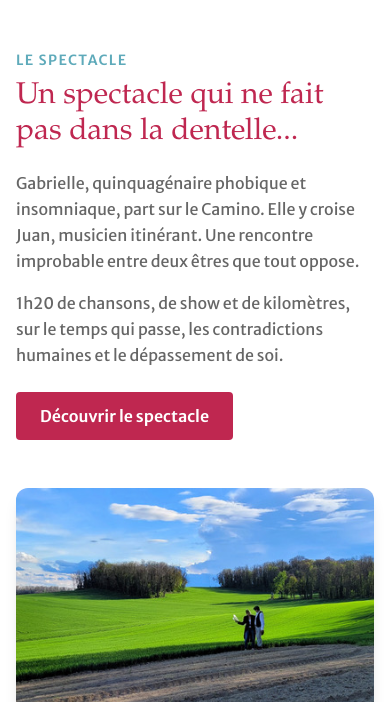
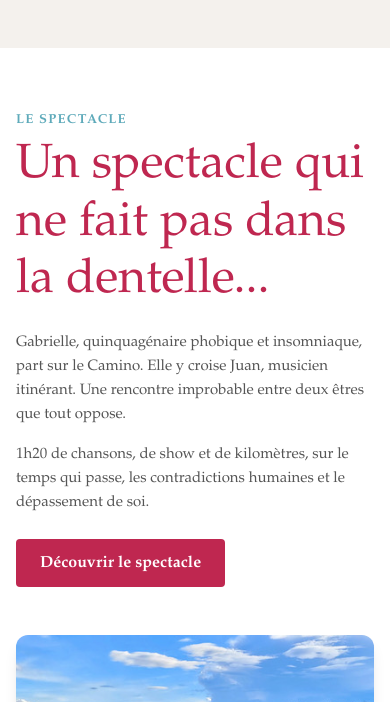
Before and after one commit to hugomiralles-manta/el-camino-site, an Astro site: page / in a window 390 px wide. Shown: the part 1298-2000 px from the top of the page. Built offline with nearby package versions, Linux system fonts and the light colour scheme; Astro itself is replaced by a stand-in of ours.

Commit message:
feat(style): add design tokens single source of truth (Phase 9 step 1)
tokens.css is the single source of truth for all design tokens:
colors, typography, spacing, radius, shadows, gradients. Uses literal
values in @theme (not var()) to avoid Tailwind v4 circular reference
bug. Documents mail v8-warm inline values for future manual sync.

components.css provides reusable utility classes (.editorial-quote,
.section-label, .heading-editorial).

global.css refactor: imports tokens + components, body background
changed to warm sable (var(--color-bg-warm)), body font unified to
Palatino serif, mobile body uplift to 16px via media query.

```diff
--- /dev/null
+++ b/src/styles/components.css
@@ -0,0 +1,48 @@
+/*
+ * ============================================================================
+ * EL CAMINO — COMPONENT UTILITY CLASSES
+ * ============================================================================
+ * Reusable CSS classes for recurring patterns.
+ * Use these when a full Astro component is not warranted.
+ * All values reference tokens from tokens.css — no hardcoded values.
+ * ============================================================================
+ */
+
+/* Editorial chapeau with left border accent (from mail v8-warm) */
+.editorial-quote {
+  border-left: var(--border-quote);
+  padding-left: var(--space-4);
+  font-family: var(--font-family);
+  font-style: italic;
+  font-size: var(--text-md);
+  line-height: var(--leading-relaxed);
+  color: var(--color-text);
+  margin: 0;
+}
+
+/* Uppercase small label (from mail v8-warm) */
+.section-label {
+  font-family: var(--font-family);
+  font-size: var(--text-xs);
+  color: var(--color-secondary);
+  text-transform: uppercase;
+  letter-spacing: var(--tracking-wider);
+  font-weight: var(--weight-bold);
+  margin: 0 0 var(--space-4) 0;
+}
+
+.section-label--small {
+  font-size: var(--text-xs);
+  letter-spacing: var(--tracking-wide);
+  margin-bottom: var(--space-2);
+}
+
+/* Serif italic heading variant (El Camino title style) */
+.heading-editorial {
+  font-family: var(--font-family);
+  font-style: italic;
+  color: var(--color-primary);
+  font-weight: var(--weight-normal);
+  line-height: var(--leading-tight);
+  margin: 0;
+}
--- a/src/styles/global.css
+++ b/src/styles/global.css
@@ -1,40 +1,17 @@
 @import 'tailwindcss';
+@import './tokens.css';
+@import './components.css';
 
-:root {
-  /* Couleurs Fusibles & Dentelles */
-  --color-primary: #BF2750;       /* Bordeaux/crimson - titres, CTA */
-  --color-secondary: #5EAABA;     /* Teal - accents, sous-titres */
-  --color-bg-warm: #f4f1ed;       /* Sable chaud - fond mail */
-  --color-bg-cool: #B8E0E8;       /* Bleu clair - fond dossier */
-  --color-bg-white: #ffffff;
-  --color-text: #333333;
-  --color-text-light: #666666;
-  --color-text-muted: #999999;
-  --color-footer: #333333;
-  --color-accent-green: #9CC5A1;  /* Vert menthe - coeurs/motifs */
-
-  /* Typographie */
-  --font-heading: 'Palatino Linotype', Palatino, Georgia, 'Times New Roman', serif;
-  --font-body: 'Merriweather Sans', system-ui, -apple-system, sans-serif;
+body {
+  font-family: var(--font-family);
+  color: var(--color-text);
+  background-color: var(--color-bg-warm);   /* Changed from white to warm */
 }
 
-@theme {
-  --color-primary: #BF2750;
-  --color-secondary: #5EAABA;
-  --color-bg-warm: #f4f1ed;
-  --color-bg-cool: #B8E0E8;
-  --color-accent-green: #9CC5A1;
-  --color-footer: #333333;
-  --font-family-heading: 'Palatino Linotype', Palatino, Georgia, 'Times New Roman', serif;
-  --font-family-body: 'Merriweather Sans', system-ui, -apple-system, sans-serif;
-}
-
-body {
-  font-family: var(--font-body);
-  color: var(--color-text);
-  background-color: var(--color-bg-white);
+@media (max-width: 640px) {
+  body { font-size: var(--text-base-mobile); }
 }
 
 h1, h2, h3, h4, h5, h6 {
-  font-family: var(--font-heading);
+  font-family: var(--font-family);
 }
--- /dev/null
+++ b/src/styles/tokens.css
@@ -0,0 +1,177 @@
+/*
+ * ============================================================================
+ * EL CAMINO — DESIGN TOKENS
+ * ============================================================================
+ * Single source of truth for colors, typography, spacing, radius, shadows.
+ *
+ * HOW TO CHANGE A VALUE:
+ * - Color: update --color-* below
+ * - Font: update --font-* below
+ * - Spacing: update --space-* below
+ *
+ * Mail v8-warm is FROZEN (already sent to client). If you update a token here
+ * and want the mail to match, manually edit repos/el-camino-site/mail/v8-warm.html
+ * — tokens used in the mail are documented in the "MAIL INLINE REFERENCE" section.
+ * ============================================================================
+ */
+
+:root {
+  /* ---- COLORS ------------------------------------------------------------ */
+  --color-primary:        #BF2750;   /* Bordeaux/crimson — titles, CTA primary */
+  --color-primary-dark:   #9e2043;   /* v1.1 — hover state primary (crimson -15%) */
+  --color-secondary:      #5EAABA;   /* Teal — accents, CTA secondary, labels */
+  --color-secondary-dark: #4d8f9e;   /* v1.1 — hover state secondary (teal -15%) */
+  --color-accent-green:   #9CC5A1;   /* Mint — heart motifs (from PDFs), success */
+  --color-error:          #c0392b;   /* v1.1 — error state (distinct from crimson) */
+
+  --color-bg-warm:        #f4f1ed;   /* Sand warm — page background (mail, site) */
+  --color-bg-cool:        #B8E0E8;   /* Sky blue — accent bg (dossier variant) */
+  --color-bg-white:       #ffffff;   /* Cards, containers */
+  --color-bg-dark:        #333333;   /* Footer */
+
+  --color-text:           #333333;   /* Main body text */
+  --color-text-light:     #555555;   /* Secondary text */
+  --color-text-muted:     #999999;   /* Labels, metadata */
+  --color-text-on-dark:   #aaaaaa;   /* Footer text */
+  --color-border:         #e0e0e0;   /* Separators */
+
+  /* ---- GRADIENTS --------------------------------------------------------- */
+  --gradient-accent:      linear-gradient(to right, var(--color-secondary), var(--color-primary));
+  --gradient-accent-vert: linear-gradient(to bottom, var(--color-secondary), var(--color-primary));   /* v1.1 — lateral rules (dossier pages) */
+
+  /* ---- TYPOGRAPHY -------------------------------------------------------- */
+  /* Single font family used everywhere — Palatino serif for editorial feel */
+  --font-family:          'Palatino Linotype', Palatino, Georgia, 'Times New Roman', serif;
+
+  /* Font sizes (editorial scale, matches mail v8-warm) */
+  --text-xs:              11px;      /* Uppercase labels */
+  --text-sm:              13px;      /* Small captions */
+  --text-base:            15px;      /* Body */
+  --text-md:              17px;      /* Editorial chapeau */
+  --text-lg:              20px;      /* Section lead */
+  --text-lead:            24px;      /* v1.1 — intro paragraphs (bridge 20→28) */
+  --text-xl:              28px;      /* Section title */
+  --text-2xl:             36px;      /* Hero title */
+  --text-3xl:             48px;      /* Display (page heroes) */
+
+  /* Mobile body size uplift (Palatino needs min 16px on small screens) */
+  --text-base-mobile:     16px;      /* v1.1 — applied via @media (max-width: 640px) */
+
+  /* Font fallback stack documented for failed-load scenarios */
+  --font-family-fallback: Georgia, 'Times New Roman', serif;  /* v1.1 */
+
+  /* Letter spacing */
+  --tracking-tight:       normal;
+  --tracking-wide:        2px;       /* Uppercase labels small */
+  --tracking-wider:       3px;       /* Uppercase labels large */
+
+  /* Line heights */
+  --leading-tight:        1.1;       /* Headings */
+  --leading-normal:       1.4;
+  --leading-relaxed:      1.6;       /* Body editorial */
+
+  /* Font weights (Palatino is naturally weighty, use sparingly) */
+  --weight-normal:        400;
+  --weight-bold:          700;
+
+  /* ---- SPACING (8pt scale) ----------------------------------------------- */
+  --space-1:              4px;
+  --space-2:              8px;
+  --space-3:              12px;
+  --space-4:              16px;
+  --space-5:              20px;
+  --space-6:              24px;
+  --space-8:              32px;
+  --space-10:             40px;
+  --space-12:             48px;
+  --space-16:             64px;
+  --space-20:             80px;
+
+  /* Content widths */
+  --width-mail:           600px;     /* Mail card width reference */
+  --width-content:        720px;     /* max-w-3xl roughly — editorial container */
+  --width-page:           1024px;    /* Header/Footer/grid width */
+
+  /* ---- RADIUS ------------------------------------------------------------ */
+  --radius-sm:            4px;       /* Buttons (matches mail) */
+  --radius-md:            6px;       /* Images (matches mail banner) */
+  --radius-lg:            12px;      /* Cards large */
+
+  /* ---- BORDERS ----------------------------------------------------------- */
+  --border-quote:         3px solid var(--color-primary);   /* editorial quote accent */
+  --border-gradient:      3px;                               /* top gradient bar height */
+  --border-gradient-mail: 5px;                               /* mail variant */
+
+  /* ---- SHADOWS ----------------------------------------------------------- */
+  --shadow-sm:            0 1px 3px rgba(0, 0, 0, 0.08);
+  --shadow-md:            0 4px 12px rgba(0, 0, 0, 0.08);
+  --shadow-lg:            0 10px 30px rgba(0, 0, 0, 0.12);
+
+  /* ---- Z-INDEX ----------------------------------------------------------- */
+  --z-sticky:             50;
+  --z-modal:              100;
+}
+
+/* Tailwind v4 @theme integration — expose tokens as Tailwind utilities
+ *
+ * IMPORTANT: Tailwind v4 resolves @theme at build time, BEFORE :root custom
+ * properties are available to the browser. Using var(--color-primary) here
+ * creates a circular reference and produces invalid/empty utilities.
+ *
+ * MUST use literal values. This is an intentional duplication with :root above
+ * — the two blocks are kept on adjacent lines so any update requires touching
+ * only this one file (DRY in the file, not in the source).
+ */
+@theme {
+  --color-primary:        #BF2750;
+  --color-primary-dark:   #9e2043;
+  --color-secondary:      #5EAABA;
+  --color-secondary-dark: #4d8f9e;
+  --color-accent-green:   #9CC5A1;
+  --color-error:          #c0392b;
+  --color-bg-warm:        #f4f1ed;
+  --color-bg-cool:        #B8E0E8;
+  --color-bg-dark:        #333333;
+  --color-text:           #333333;
+  --color-text-light:     #555555;
+  --color-text-muted:     #999999;
+  --font-family-serif:    'Palatino Linotype', Palatino, Georgia, 'Times New Roman', serif;
+}
+
+@media print {
+  :root {
+    --shadow-sm: none;
+    --shadow-md: none;
+    --shadow-lg: none;
+  }
+  .card { border: 1px solid var(--color-border); }
+  /* Gradients → solid borders for unpredictable printers */
+  .gradient-bar { background: var(--color-primary); }
+}
+
+/*
+ * ============================================================================
+ * MAIL INLINE REFERENCE — mail/v8-warm.html
+ * ============================================================================
+ * Tokens used inline in the mail (for manual sync if tokens change):
+ *
+ * background page:    #f4f1ed  = --color-bg-warm
+ * background card:    #ffffff  = --color-bg-white
+ * gradient top bar:   linear-gradient(to right, #5EAABA, #BF2750) = --gradient-accent
+ * primary crimson:    #BF2750  = --color-primary
+ * secondary teal:     #5EAABA  = --color-secondary
+ * text main:          #333     = --color-text
+ * text secondary:     #555     = --color-text-light
+ * text muted:         #666     (no exact token, close to --color-text-light)
+ * footer bg:          #333     = --color-bg-dark
+ * footer text:        #aaa/#777 = --color-text-on-dark
+ * border separator:   #e0e0e0  = --color-border
+ * font family:        Palatino, Georgia, 'Times New Roman', serif = --font-family
+ *
+ * font sizes used:   11, 12, 13, 14, 15, 17, 36  → covered by --text-* scale
+ * spacing used:      padding: 28px 40px / 24px / 16px → covered by --space-* scale
+ * radius:            4px (buttons), 6px (image) → covered by --radius-sm/--radius-md
+ * border top bar:    5px → --border-gradient-mail
+ * editorial quote:   border-left 3px solid #BF2750 → --border-quote
+ * ============================================================================
+ */
```
